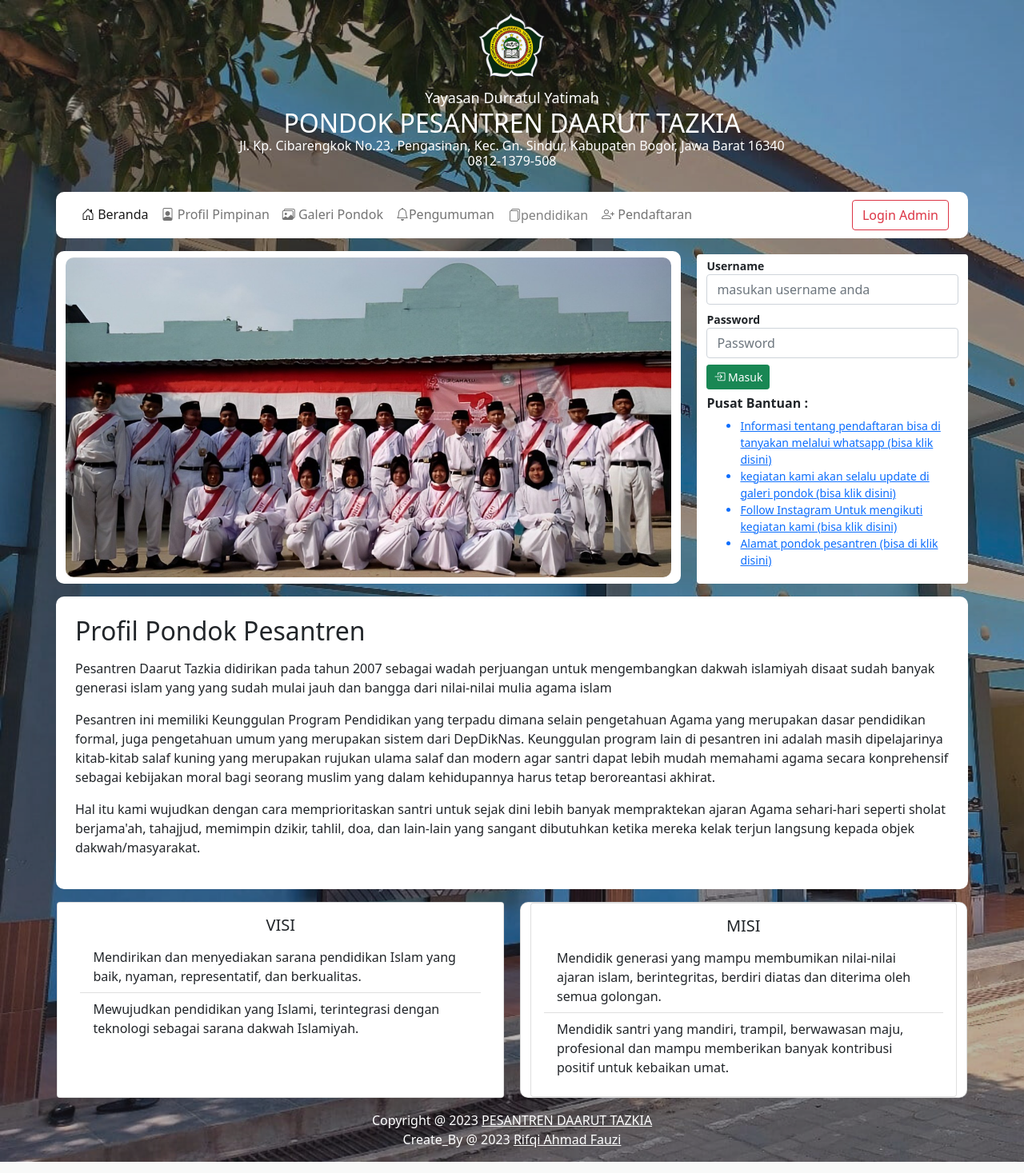
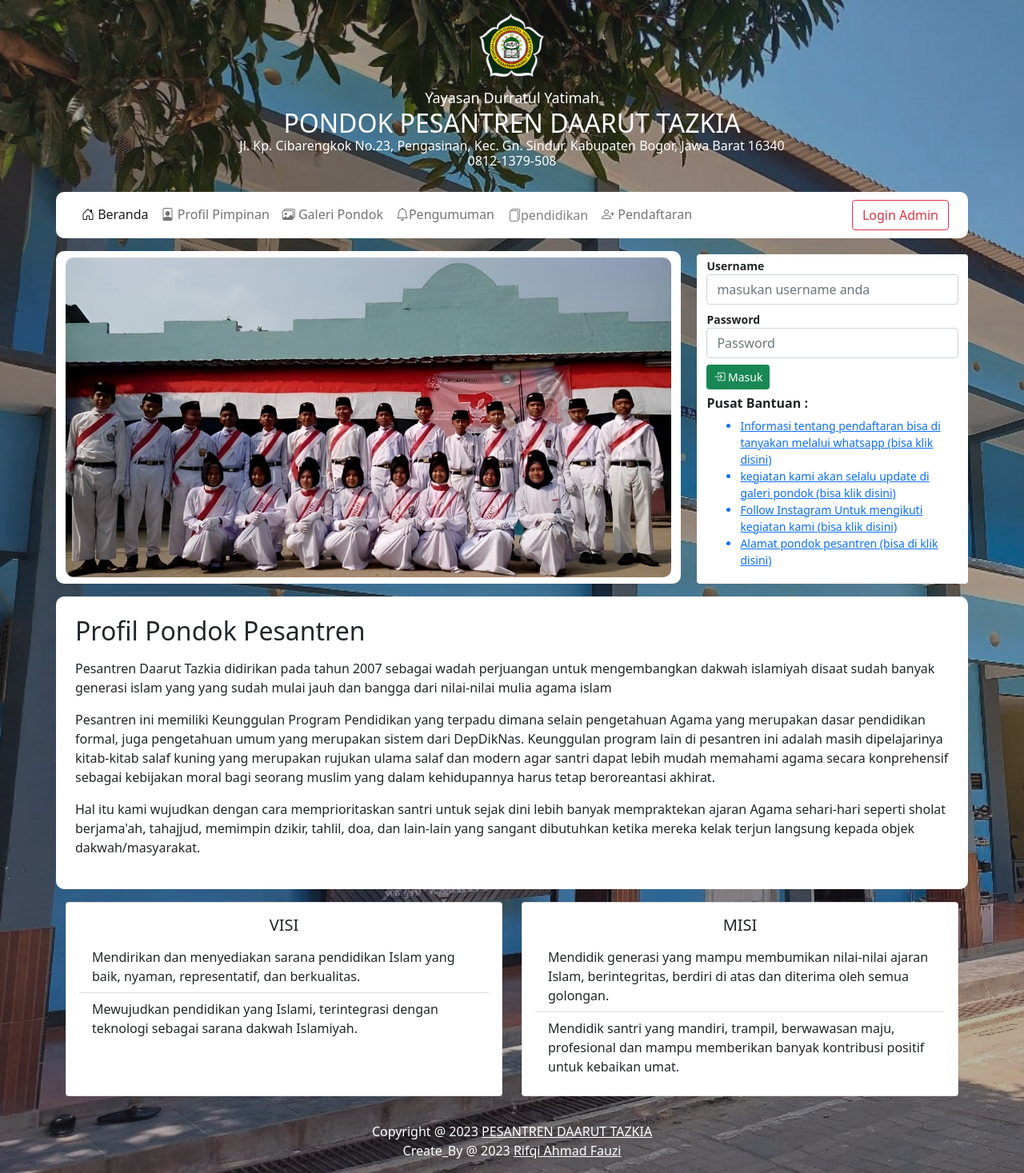
Before and after one commit to Tois286/FBO-part2, a PHP site: page / in a window 1280 px wide. Shown: the whole page at 80% size. Run offline with PHP 8.4, Linux system fonts and the light colour scheme; some libraries are stand-ins or nearby versions.

Commit message:
push ketiga toto

```diff
--- a/index.php
+++ b/index.php
@@ -42,6 +42,15 @@
 			.box-login {
 				margin-left: 0px !important;
 			}
+
+
+			/* Untuk HP */
+			@media (max-width: 480px) {
+				.container mt-3 {
+					display: flex;
+				}
+			}
+
 		}
 	</style>
 </head>
@@ -115,7 +124,8 @@
 	<div class="container mt-3">
 		<div class="row justify-content-center">
 			<!-- Konten Visi -->
-			<div class="card" style="width: 49%; margin-right: 10px;">
+			<div class="col-12 col-md-6 mb-3">
+				<div class="card h-100">
 					<div class="card-body">
 						<h5 class="card-title text-center">VISI</h5>
 						<ol class="list-group list-group-flush">
@@ -124,20 +134,22 @@
 						</ol>
 					</div>
 				</div>
+			</div>
 
 			<!-- Konten Misi -->
-			<div class="col-sm-6 bg-white radius card" style="width: 49%;margin-left: 10px;">
-  <div class="card">
-    <div class="card-body bg-white radius">
+			<div class="col-12 col-md-6 mb-3">
+				<div class="card h-100">
+					<div class="card-body">
 						<h5 class="card-title text-center">MISI</h5>
 						<ol class="list-group list-group-flush">
-        <li class="list-group-item">Mendidik generasi yang mampu membumikan nilai-nilai ajaran islam, berintegritas, berdiri diatas dan diterima oleh semua golongan.</li>
+							<li class="list-group-item">Mendidik generasi yang mampu membumikan nilai-nilai ajaran Islam, berintegritas, berdiri di atas dan diterima oleh semua golongan.</li>
 							<li class="list-group-item">Mendidik santri yang mandiri, trampil, berwawasan maju, profesional dan mampu memberikan banyak kontribusi positif untuk kebaikan umat.</li>
 						</ol>
 					</div>
 				</div>
 			</div>
 		</div>
+
 	</div>
 
 
```
Lines whose indentation alone changed are shown as unchanged.
